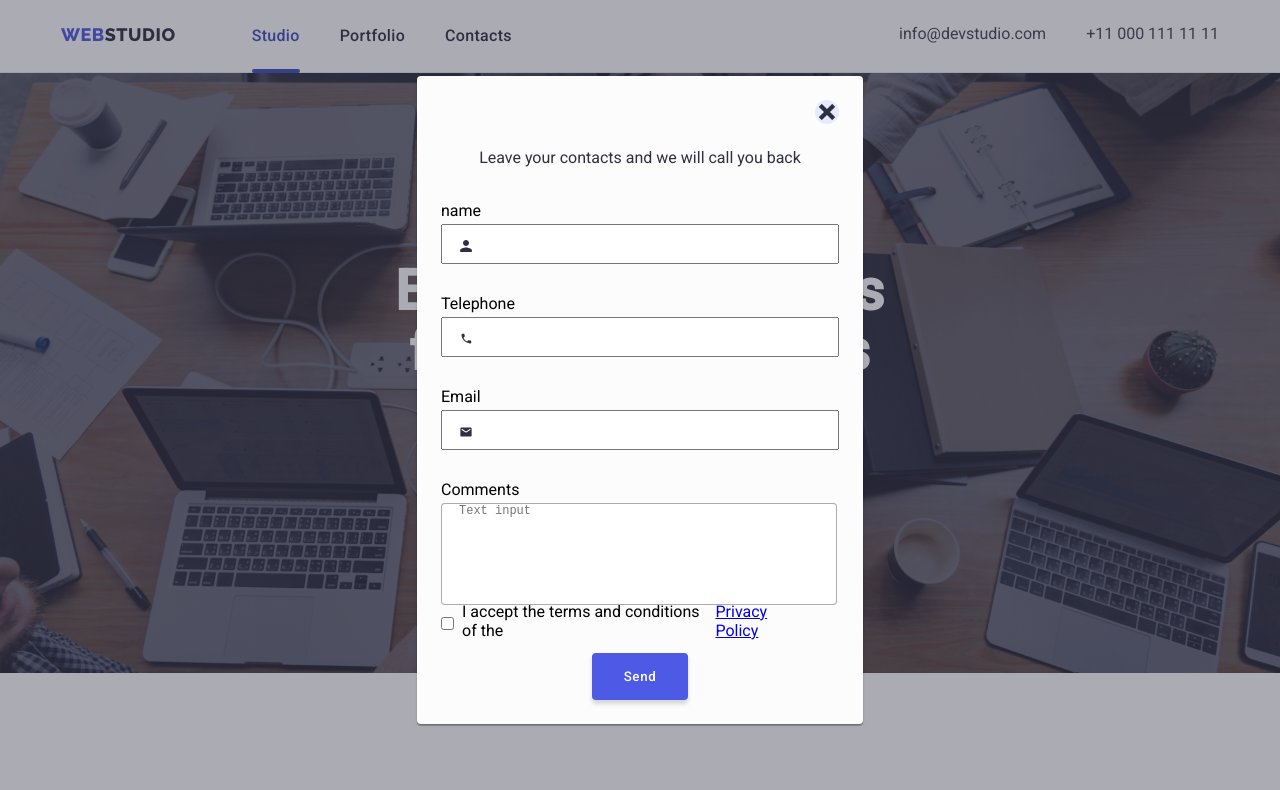
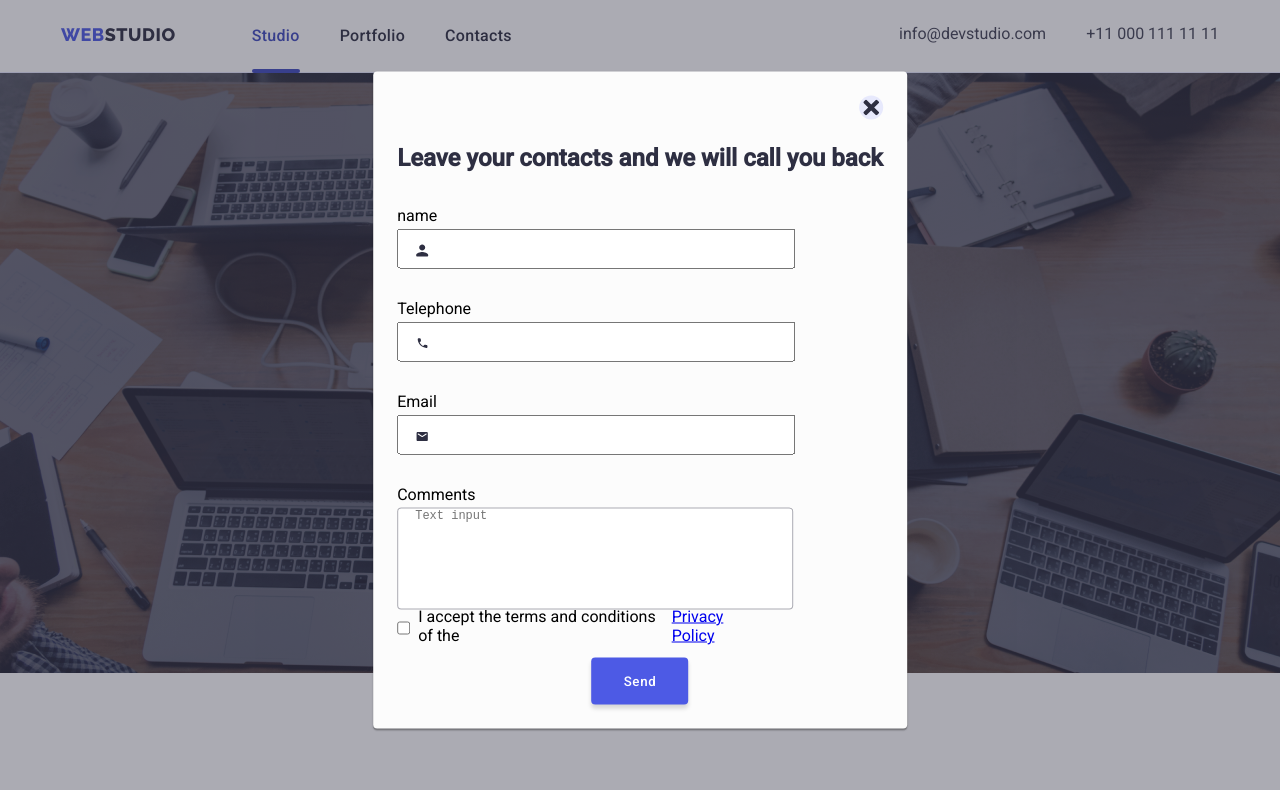
Before and after one commit to khokenneth31/goit-markup-hw-06, a plain HTML site: page index.html in a window 1280 px wide. Both pictures are taken after a click on the button "Order Service". Shown: the top 790 px of the page. Drawn offline with Linux system fonts and the light colour scheme.

Commit message:
Update index.html

```diff
--- a/index.html
+++ b/index.html
@@ -350,7 +350,7 @@
           <use href="img/icons/icons.svg#icon-close"></use>
         </svg>
       </button>
-      <p class="form-header">Leave your contacts and we will call you back</p>
+      <h2 class="form-header">Leave your contacts and we will call you back</h2>
       <form class="user-contact">
         <label class="user-contact-field">
           <span class="user-contact-label">
```
